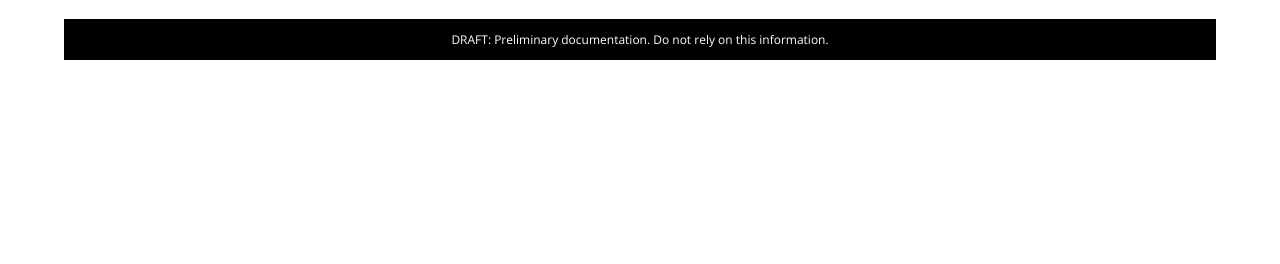
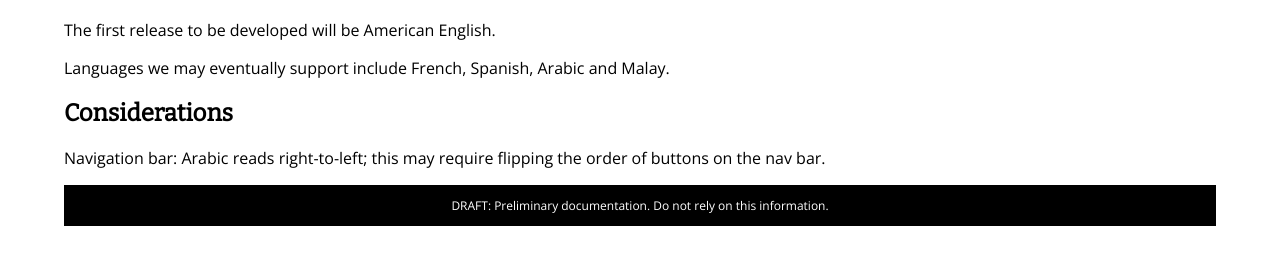
Before and after one commit to timothyekl/WorldVent-Documentation, a plain HTML site: page app/Languages.html in a window 1280 px wide. Shown: the part 92-356 px from the top of the page. Drawn offline with nearby package versions, Linux system fonts and the light colour scheme.

Commit message:
More on languages

```diff
--- a/app/Languages.html
+++ b/app/Languages.html
@@ -16,6 +16,15 @@
 
 <h1>Languages</h1>
 
+<p>The first release to be developed will be American English.</p>
+
+<p>Languages we may eventually support include French, Spanish, Arabic and Malay.</p>
+
+
+<h2> Considerations </h2>
+
+<p>Navigation bar: Arabic reads right-to-left; this may require flipping the order of buttons
+	on the nav bar.</p>
 
 
 
```
